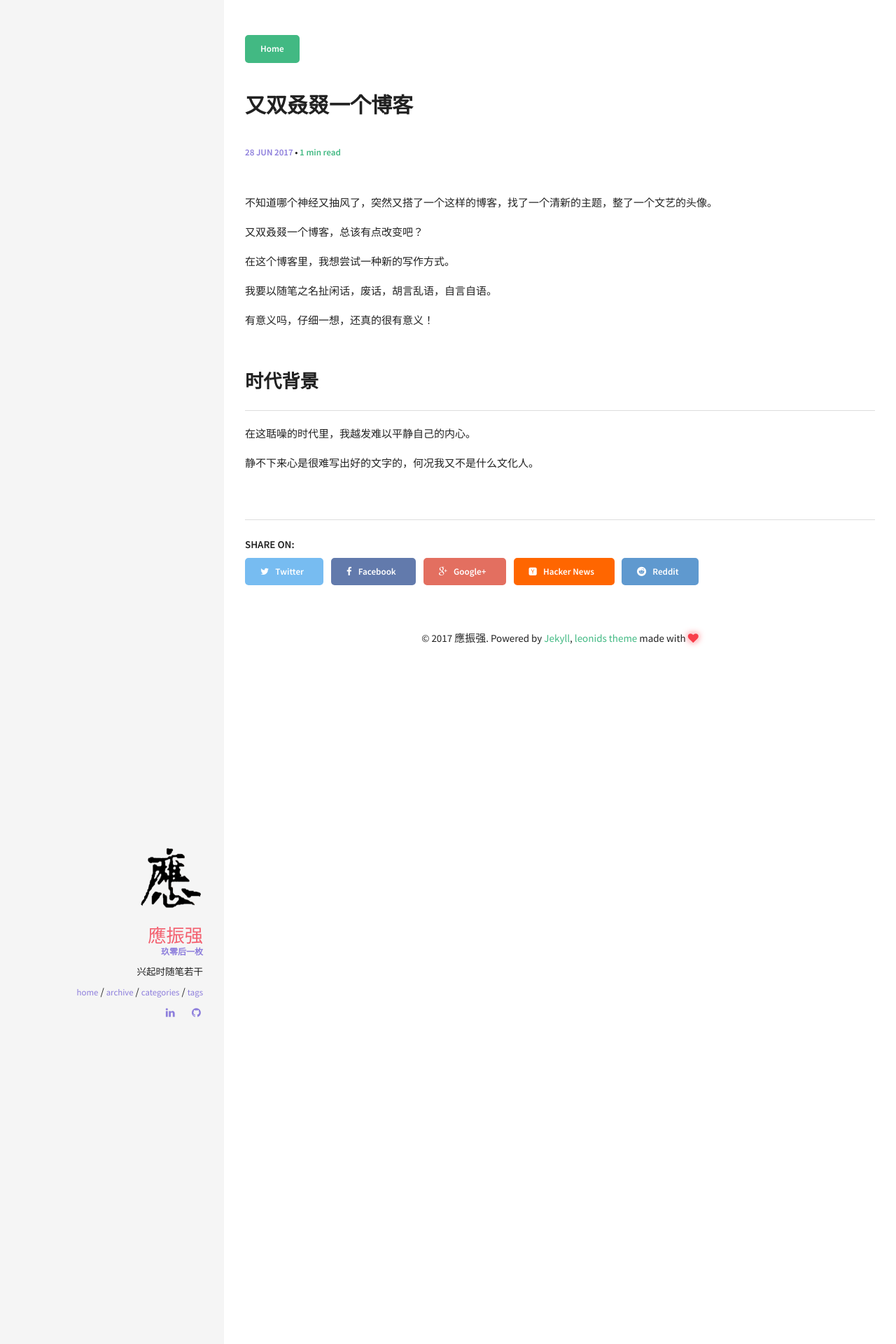
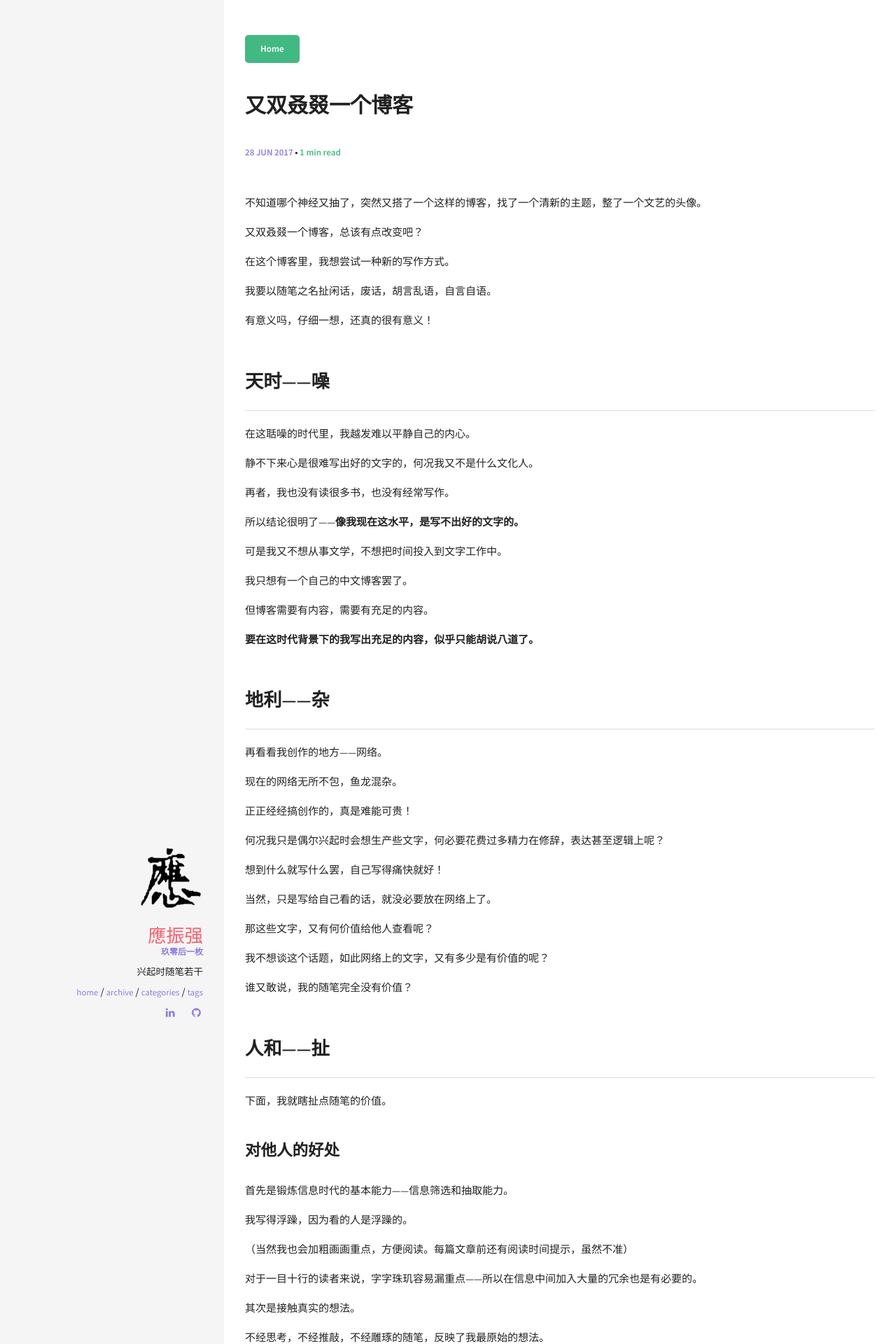
Before and after one commit to baidut/zh-blog, a Jekyll site: the page built from _posts/2017-06-27-又双叒叕一个博客.md, in a window 1280 px wide. Shown: the top 1920 px of the page at 70% size. Built offline with Jekyll 4.4.1, drawn with Linux system fonts in a browser that asks for light colours; comment, search, counter and statistics services are not loaded; some of the changed text lies outside the part shown.

Commit message:
第一篇闲话

```diff
--- a/_posts/2017-06-27-又双叒叕一个博客.md
+++ b/_posts/2017-06-27-又双叒叕一个博客.md
@@ -5,7 +5,7 @@ date:   2017-06-27 21:02:50
 categories: [闲话]
 comments: true
 ---
-不知道哪个神经又抽风了，突然又搭了一个这样的博客，找了一个清新的主题，整了一个文艺的头像。
+不知道哪个神经又抽了，突然又搭了一个这样的博客，找了一个清新的主题，整了一个文艺的头像。
 
 又双叒叕一个博客，总该有点改变吧？
 
@@ -17,8 +17,86 @@ comments: true
 
 <!--more-->
 
-## 时代背景
+## 天时——噪
 
 在这聒噪的时代里，我越发难以平静自己的内心。
 
 静不下来心是很难写出好的文字的，何况我又不是什么文化人。
+
+再者，我也没有读很多书，也没有经常写作。
+
+所以结论很明了——**像我现在这水平，是写不出好的文字的。**
+
+
+
+可是我又不想从事文学，不想把时间投入到文字工作中。
+
+我只想有一个自己的中文博客罢了。
+
+但博客需要有内容，需要有充足的内容。
+
+**要在这时代背景下的我写出充足的内容，似乎只能胡说八道了。**
+
+## 地利——杂
+
+再看看我创作的地方——网络。
+
+现在的网络无所不包，鱼龙混杂。
+
+正正经经搞创作的，真是难能可贵！
+
+何况我只是偶尔兴起时会想生产些文字，何必要花费过多精力在修辞，表达甚至逻辑上呢？
+
+想到什么就写什么罢，自己写得痛快就好！
+
+当然，只是写给自己看的话，就没必要放在网络上了。
+
+那这些文字，又有何价值给他人查看呢？
+
+我不想谈这个话题，如此网络上的文字，又有多少是有价值的呢？
+
+谁又敢说，我的随笔完全没有价值？
+
+## 人和——扯
+
+下面，我就瞎扯点随笔的价值。
+
+### 对他人的好处
+
+首先是锻炼信息时代的基本能力——信息筛选和抽取能力。
+
+我写得浮躁，因为看的人是浮躁的。
+
+（当然我也会加粗画画重点，方便阅读。每篇文章前还有阅读时间提示，虽然不准）
+
+对于一目十行的读者来说，字字珠玑容易漏重点——所以在信息中间加入大量的冗余也是有必要的。
+
+
+
+其次是接触真实的想法。
+
+不经思考，不经推敲，不经雕琢的随笔，反映了我最原始的想法。
+
+也许有时候逻辑混乱，有时候废话连篇，但它是真实的。
+
+没有晦涩的，没有符号，不弄玄虚，就是简单的内心独白。
+
+在这个复杂而~~虚伪~~ 的社会里，你有接触到别人简单而真实想法吗？
+
+（虚伪这个词可能有些偏激）
+
+### 对自己的好处
+
+首先，写起来尽兴。能够把握住一时的灵感或者激情，不至于被写了删，写了删消磨掉时间和精力。
+
+其次，锻炼即时表达能力。现在社会步伐那么快，不能即时表达就会错过很多的机会，造成很多的遗憾。
+
+再次，给自己的思维进行快照。看小时候写的诗，都不知道自己当时脑子里想的什么玩意；而看内心独白，可以找到自己思维、看法、认知的改变。
+
+最后，扯着扯着，只要我能坚持下来，就一定有更多好处的！
+
+（可我 能坚持下来吗？下篇再谈。）
+
+
+
+综上所述，写该博客天时地利人和，何乐而不写！
```
